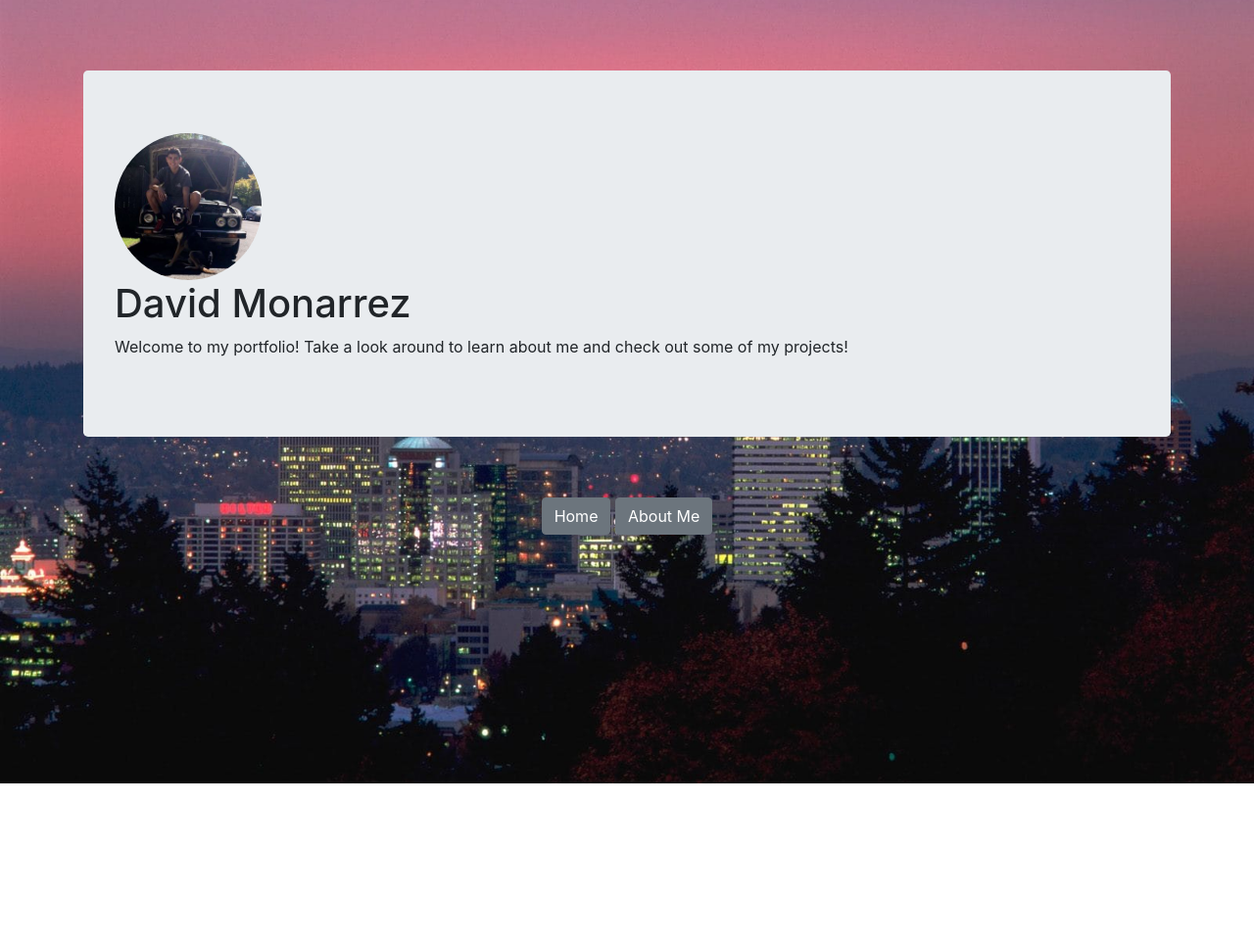
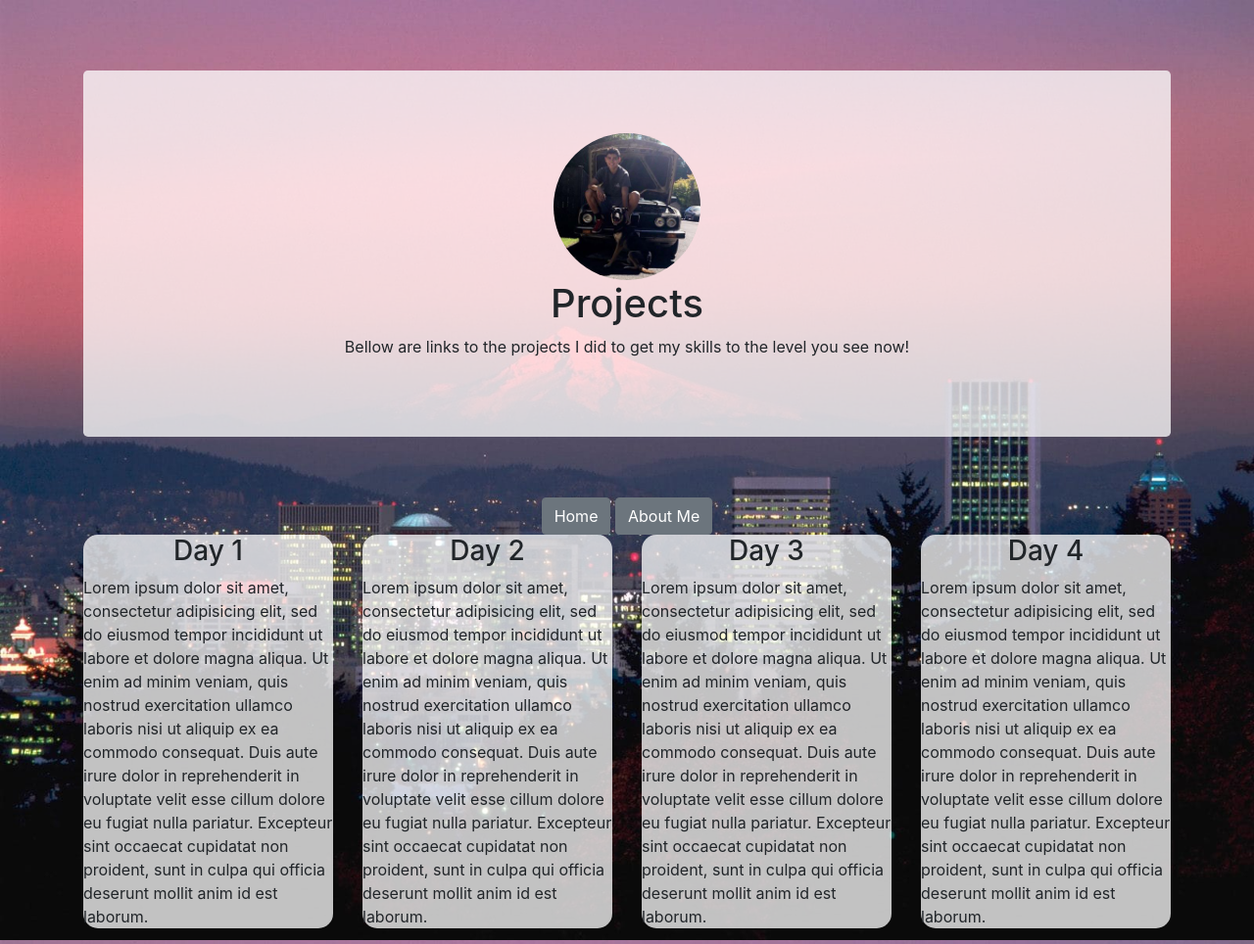
Before and after one commit to dmonarrez/portfolio, a plain HTML site: page projects.html in a window 1280 px wide. Shown: the whole page at 98% size. Before the commit the page ends 800 px from the top, so only its background shows below. Drawn offline with Linux system fonts and the light colour scheme.

Commit message:
format projects.html page

```diff
--- a/css/styles.css
+++ b/css/styles.css
@@ -14,6 +14,11 @@ body, html {
 .home-title {
   text-align: center;
   background-color: rgba(255, 255, 255, 0.35);
+}
+
+.projects-title {
+  text-align: center;
+  background-color: rgba(255, 255, 255, 0.75);
 }
 
 .aboutMe-panels {
@@ -65,3 +70,12 @@ a{
   margin-top: 165px;
 
 }
+
+.well {
+  background-color: rgba(255,255,255,.75);
+  border-radius: 15px;
+}
+
+.day-title{
+  text-align: center;
+}
--- a/projects.html
+++ b/projects.html
@@ -16,15 +16,41 @@
 
     <!-- profile intro container -->
     <div class="container">
-      <div class="jumbotron">
+      <div class="jumbotron projects-title">
         <img class="profile-pic"src="img/david1.jpg" alt="David">
-        <h1>David Monarrez</h1>
-        <p>Welcome to my portfolio! Take a look around to learn about me and check out some of my projects!</p>
+        <h1>Projects</h1>
+        <p>Bellow are links to the projects I did to get my skills to the level you see now!</p>
       </div>
       <div class="index-btn">
         <button type="button" class="btn btn-secondary index-btn"><a href="index.html">Home</a></button>
         <button type="button" class="btn btn-secondary index-btn"><a href="aboutMe.html">About Me</a></button>
       </div>
+      <div class="row">
+        <div class="col">
+          <div class="well">
+            <h3 class="day-title">Day 1</h3>
+            <p>Lorem ipsum dolor sit amet, consectetur adipisicing elit, sed do eiusmod tempor incididunt ut labore et dolore magna aliqua. Ut enim ad minim veniam, quis nostrud exercitation ullamco laboris nisi ut aliquip ex ea commodo consequat. Duis aute irure dolor in reprehenderit in voluptate velit esse cillum dolore eu fugiat nulla pariatur. Excepteur sint occaecat cupidatat non proident, sunt in culpa qui officia deserunt mollit anim id est laborum.</p>
+          </div>
+        </div>
+        <div class="col">
+          <div class="well">
+            <h3 class="day-title">Day 2</h3>
+            <p>Lorem ipsum dolor sit amet, consectetur adipisicing elit, sed do eiusmod tempor incididunt ut labore et dolore magna aliqua. Ut enim ad minim veniam, quis nostrud exercitation ullamco laboris nisi ut aliquip ex ea commodo consequat. Duis aute irure dolor in reprehenderit in voluptate velit esse cillum dolore eu fugiat nulla pariatur. Excepteur sint occaecat cupidatat non proident, sunt in culpa qui officia deserunt mollit anim id est laborum.</p>
+          </div>
+        </div>
+        <div class="col">
+          <div class="well">
+            <h3 class="day-title">Day 3</h3>
+            <p>Lorem ipsum dolor sit amet, consectetur adipisicing elit, sed do eiusmod tempor incididunt ut labore et dolore magna aliqua. Ut enim ad minim veniam, quis nostrud exercitation ullamco laboris nisi ut aliquip ex ea commodo consequat. Duis aute irure dolor in reprehenderit in voluptate velit esse cillum dolore eu fugiat nulla pariatur. Excepteur sint occaecat cupidatat non proident, sunt in culpa qui officia deserunt mollit anim id est laborum.</p>
+          </div>
+        </div>
+        <div class="col">
+          <div class="well">
+            <h3 class="day-title">Day 4</h3>
+            <p>Lorem ipsum dolor sit amet, consectetur adipisicing elit, sed do eiusmod tempor incididunt ut labore et dolore magna aliqua. Ut enim ad minim veniam, quis nostrud exercitation ullamco laboris nisi ut aliquip ex ea commodo consequat. Duis aute irure dolor in reprehenderit in voluptate velit esse cillum dolore eu fugiat nulla pariatur. Excepteur sint occaecat cupidatat non proident, sunt in culpa qui officia deserunt mollit anim id est laborum.</p>
+          </div>
+        </div>
+      </div>
     </div>
 
   </body>
```
